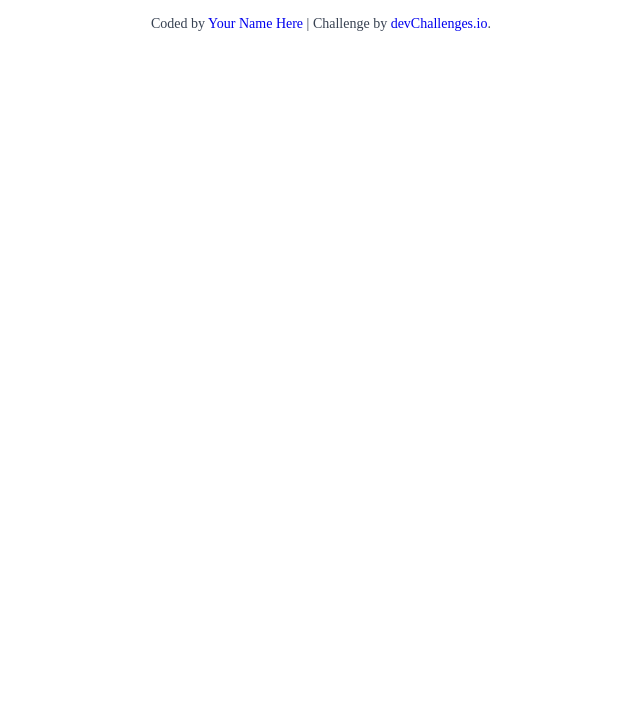
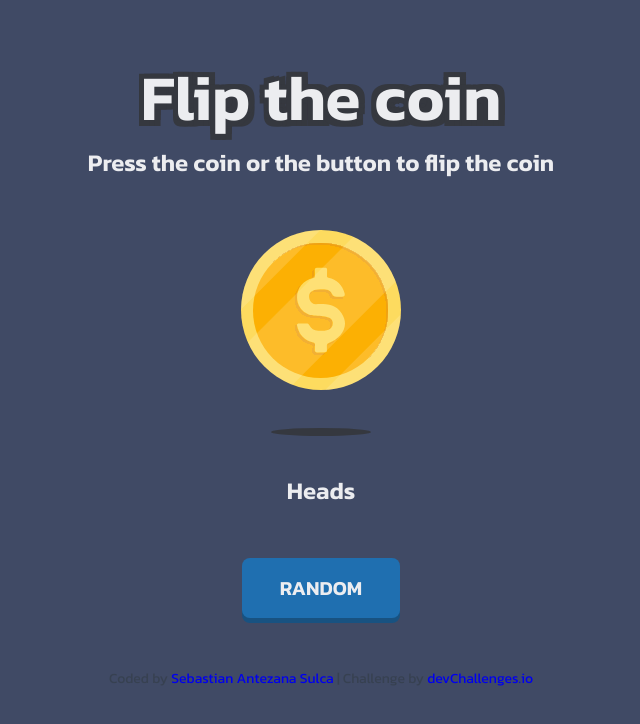
Before and after one commit to l-dstructordqks/Developer.io_exercice01, a plain HTML site: page index.html in a window 1280 px wide. Shown: the whole page, without its empty margins (319-959 px from the left). Drawn offline with Linux system fonts and the light colour scheme.

Commit message:
"challenge completed"

```diff
--- a/index.html
+++ b/index.html
@@ -14,30 +14,27 @@
     <title>Flip the coin | devChallenges.io</title>
 
     <!--You are welcome to delete these styles or modify them in your own stylesheet -->
-    <style>
-      * {
-        margin: 0;
-        padding: 0;
-        box-sizing: border-box;
-      }
-
-      body {
-        height: 100vh;
-      }
-
-      .author-info {
-        font-size: 14px;
-        text-align: center;
-        margin-top: 16px;
-        color: rgb(55, 65, 81);
-      }
-
-      .author-info a {
-        text-decoration: none;
-      }
-    </style>
+    <link rel="preconnect" href="https://fonts.googleapis.com">
+    <link rel="preconnect" href="https://fonts.gstatic.com" crossorigin>
+    <link href="https://fonts.googleapis.com/css2?family=Kanit:ital,wght@0,100;0,200;0,300;0,400;0,500;0,600;0,700;0,800;0,900;1,100;1,200;1,300;1,400;1,500;1,600;1,700;1,800;1,900&display=swap" rel="stylesheet">
+    <link
+      rel="stylesheet"
+      href="styles.css"
+    />
   </head>
   <body>
+    <div class="container">
+      <h1>Flip the coin</h1>
+      <h2>Press the coin or the button to flip the coin</h2>
+      <div class="coin_container">
+        <img class="coin" onclick="flipCoin()" src="resources/heads.svg" alt="coin heads">
+        <img src="resources/shadow.svg" alt="coin shadow">
+        <h2 class="result">Heads</h2>
+      </div>
+      <button onclick="flipCoin()" class="random-button">
+        <p>RANDOM</p>
+      </button>
+    </div>
     <!--
 
     Flip a Coin Game
@@ -49,10 +46,9 @@
     -->
 
     <div class="author-info">
-      Coded by <a href="#">Your Name Here</a> | Challenge by
-      <a href="https://www.devchallenges.io?ref=challenge" target="_blank"
-        >devChallenges.io</a
-      >.
+      Coded by <a href="#">Sebastian Antezana Sulca</a> | Challenge by
+      <a href="https://www.devchallenges.io?ref=challenge" target="_blank">devChallenges.io</a      >
     </div>
   </body>
+  <script src="index.js"></script>
 </html>
--- /dev/null
+++ b/index.js
@@ -0,0 +1,18 @@
+const coin = document.querySelector(".coin");
+const result = document.querySelector(".result");
+//const button =
+//coin.onclick = flipCoin;
+function flipCoin(e) {
+    coin.classList.remove('flip-coin');
+    let boolean = Math.floor(Math.random() * 2);
+    setTimeout(() => {
+        coin.classList.add('flip-coin')
+    }, 30);
+    if(boolean === 1) {
+        coin.src = "resources/tails.svg";
+        result.textContent = "Tails"
+    } else {
+        coin.src = "resources/heads.svg";
+        result.textContent = "Heads"
+    }
+}
--- /dev/null
+++ b/styles.css
@@ -0,0 +1,87 @@
+* {
+    margin: 0;
+    padding: 0;
+    box-sizing: border-box;
+    font-family: "Kanit", sans-serif;
+}
+h1 {
+    font-weight: 600;
+    font-size: 4rem;
+    color: #ECEDF0;
+    text-align: center;
+    text-shadow:
+    -5px -5px 0 #35383F, /* Borde superior izquierdo */
+    -5px 0px 0 #35383F, /* Borde central izquierdo */
+    -5px 6.25px 0 #35383F,  /* Borde inferior izquierdo */
+
+    0px 6.25px 0 #35383F, /* Borde central inferior */
+    0px -5px 0 #35383F, /* Borde central superior */
+
+    6.25px -5px 0 #35383F, /* Borde superior derecho */
+    6.25px 0px 0 #35383F, /* Borde central derecho */
+    6.25px 6.25px 0 #35383F; /* Borde inferior derecho */
+
+}
+h2 {
+    font-weight: 600;
+    font-size: 1.5rem;
+    color: #ECEDF0;
+    text-align: center;
+}
+p {
+    font-weight: 600;
+    font-size: 1.25rem;
+    color: #ECEDF0;
+}
+
+body {
+    max-height: 100vh;
+    background-color: #404A65;
+
+}
+
+.container {
+    width: auto;
+    height: auto;
+    margin: 50px 25.4px;
+    /*margin-top: 50px;*/
+    display: flex;
+    flex-direction: column;
+    align-items: center;
+}
+.coin_container {
+    margin: 50px 0;
+    display: flex;
+    flex-direction: column;
+    align-items: center;
+    gap: 37.5px;
+    width: 160px;
+}
+.random-button {
+    all: unset;
+    background-color: #1F6FB0;
+    padding: 15px 37.5px;
+    border-radius: 0.5rem;
+    /* offset-x | offset-y | color */
+    box-shadow: 0px 5px #185281;
+    cursor: pointer;
+}
+.author-info {
+    font-size: 14px;
+    text-align: center;
+    margin-top: 16px;
+    color: rgb(55, 65, 81);
+}
+
+.author-info a {
+    text-decoration: none;
+}
+
+.coin {
+    cursor: pointer;
+}
+
+.flip-coin {
+    transform: rotateY(3turn);
+    transition: .3s;
+}
```
